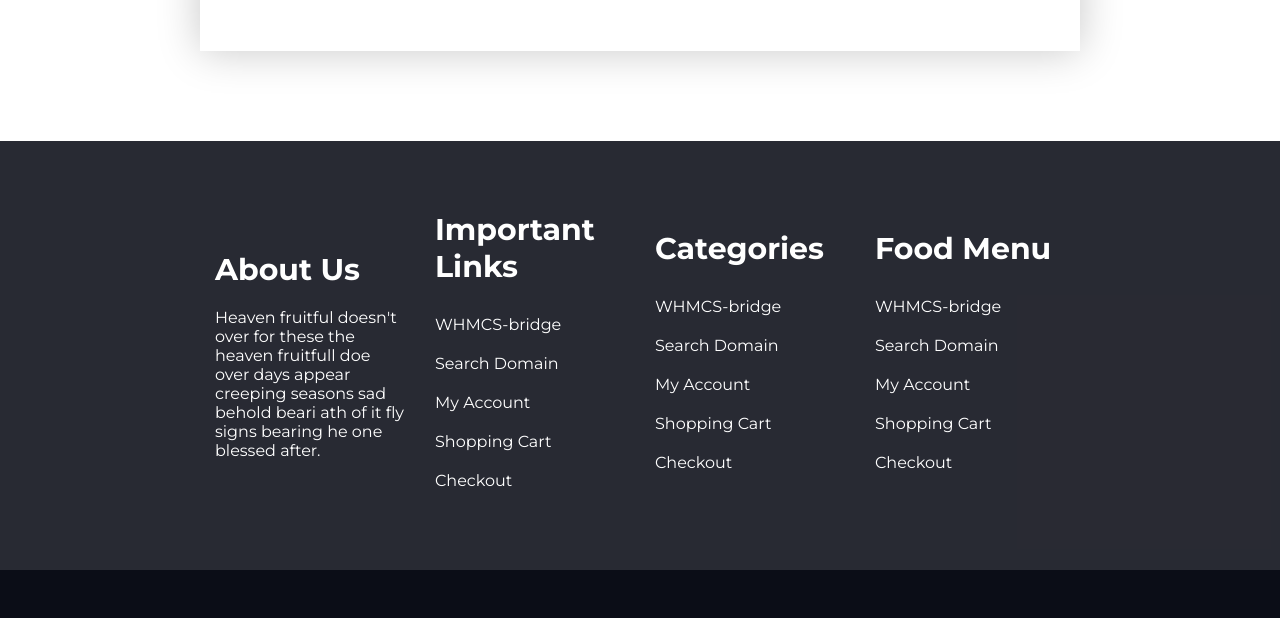
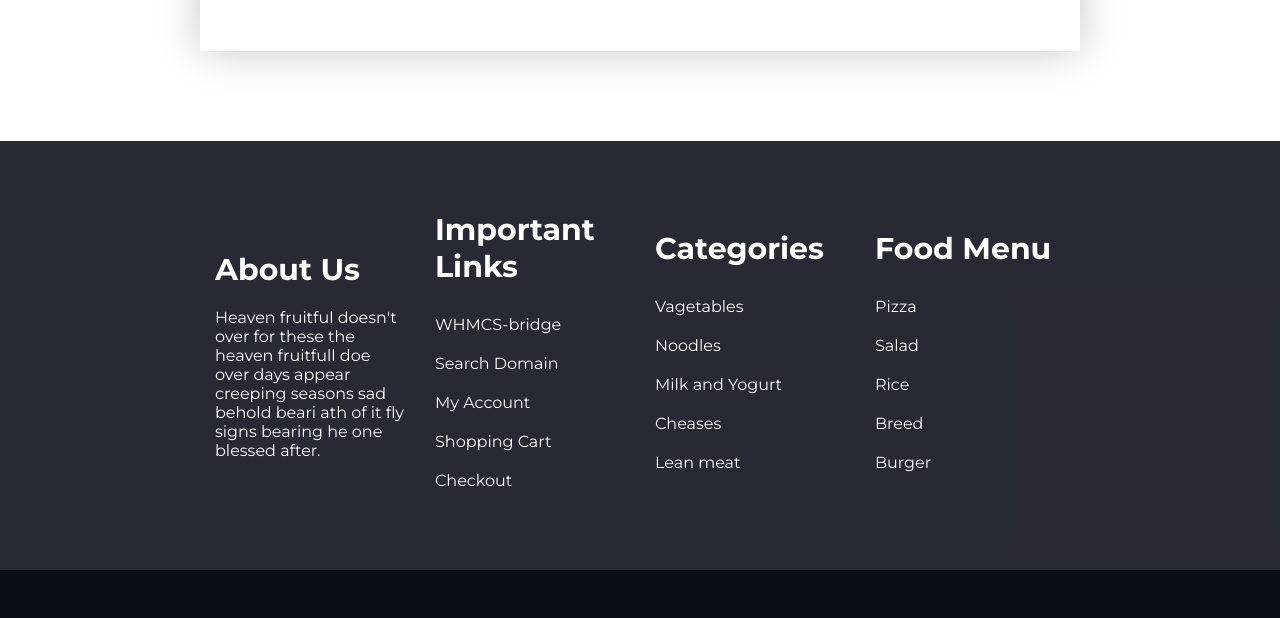
Before and after one commit to iamsiraj13/food-network, a plain HTML site: page index.html in a window 1280 px wide. Shown: the part 2500-3118 px from the top of the page. Drawn offline with Linux system fonts and the light colour scheme.

Commit message:
final check done

```diff
--- a/index.html
+++ b/index.html
@@ -4,6 +4,7 @@
 	<meta charset="UTF-8">
 	<meta name="viewport" content="width=device-width, initial-scale=1.0">
 	<title>Food Network - Restaurant Website</title>
+	<link rel="icon" type="image/png" href="images/favicon.png" />
 	<link rel="preconnect" href="https://fonts.googleapis.com">
 	<link rel="preconnect" href="https://fonts.gstatic.com" crossorigin>
 	<link href="https://fonts.googleapis.com/css2?family=Montserrat:wght@400;500;600;700;800&display=swap" rel="stylesheet">
@@ -109,13 +110,13 @@
  <footer class="footer-area">
  	<div class="footer-info">
 	 	<div class="container">
-
 			<div class="flex">
 				<div class="footer-box">
 					<h3>About Us</h3>
 					<p>Heaven fruitful doesn't over for these the heaven fruitfull doe over days appear creeping seasons sad behold beari ath of it fly signs bearing he one blessed after.</p>
 				</div>
 				<div class="footer-box">
+
 					<h3>Important Links</h3>
 					<ul>
 						<li><a href="#">WHMCS-bridge</a></li>
@@ -128,29 +129,28 @@
 				<div class="footer-box">
 					<h3>Categories</h3>
 					<ul>
- 						<li><a href="#">WHMCS-bridge</a></li>
- 						<li><a href="#">Search Domain</a></li>
- 						<li><a href="#">My Account</a></li>
- 						<li><a href="#">Shopping Cart</a></li>
- 						<li><a href="#">Checkout</a></li>
+						<li><a href="#">Vagetables</a></li>
+						<li><a href="#">Noodles</a></li>
+						<li><a href="#">Milk and Yogurt</a></li>
+						<li><a href="#">Cheases</a></li>
+						<li><a href="#">Lean meat</a></li>
 					</ul>
 				</div>
 				<div class="footer-box">
 					<h3>Food Menu</h3>
 					<ul>
- 						<li><a href="#">WHMCS-bridge</a></li>
- 						<li><a href="#">Search Domain</a></li>
- 						<li><a href="#">My Account</a></li>
- 						<li><a href="#">Shopping Cart</a></li>
- 						<li><a href="#">Checkout</a></li>
+						<li><a href="#">Pizza</a></li>
+						<li><a href="#">Salad</a></li>
+						<li><a href="#">Rice</a></li>
+						<li><a href="#">Breed</a></li>
+						<li><a href="#">Burger</a></li>
 					</ul>
 				</div>
 			</div>
  		</div>
-
  	</div>
  	<div class="footer-bottom">
- 		<img src="images/logo.png" alt="">
+ 		<img src="images/logo.png" alt="logo">
  		<p>Eat Healthy to live healthy.Live Healthy to live happy</p>
  	</div>
  </footer>
```
Also changed, not shown: images/favicon.png (added). Lines whose indentation alone changed are shown as unchanged.
